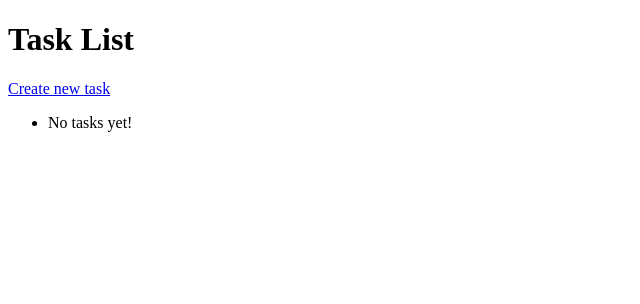
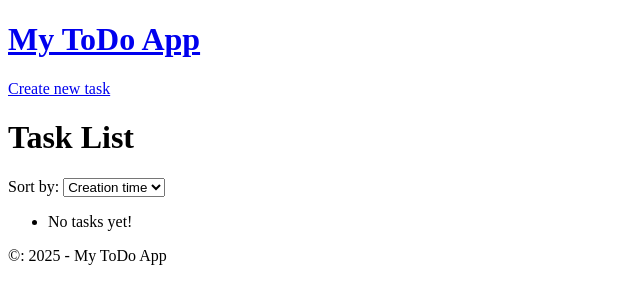
Before and after one commit to Paulo0332/todo_django, a Django app: page /tasks/ in a window 1280 px wide. Shown: the top 304 px of the page, without its empty margins (0-640 px from the left). Run offline with Django 5.2, Linux system fonts and the light colour scheme; data that the repository does not hold is empty.

Commit message:
refactor: updating the task_list.html

```diff
--- a/todo_app/templates/todo_app/task_list.html
+++ b/todo_app/templates/todo_app/task_list.html
@@ -1,14 +1,20 @@
-<!DOCTYPE html>
-<html lang="en">
-<head>
-    <meta charset="UTF-8">
-    <meta name="viewport" content="width=device-width, initial-scale=1.0">
-    <title>Task List</title>
-</head>
-<body>
+{% extends "todo_app/base.html" %}
+
+{% block title %}Task List{% endblock title %}
+
+{% block content %}
     <h1>Task List</h1>
 
-    <a href="{% url "task-create" %}">Create new task</a>
+    <form method="get">
+        <label for="sort">Sort by:</label>
+        <select name="sort" id="sort" onchange="this.form.submit()">
+            <option value="name" {% if request.GET.sort == "name" %}selected{% endif %}>Name</option>
+            <option value="flag" {% if request.GET.sort == "flag" %}selected{% endif %}>Status</option>
+            <option value="created_at" {% if request.GET.sort == "created_at" or not request.GET.sort %}selected{% endif %}>Creation time</option>
+            <option value="updated_at" {% if request.GET.sort == "updated_at" %}selected{% endif %}>Updated time</option>
+        </select>
+    </form>
+
     <ul>
         {% for task in tasks %}
             <li>
@@ -34,5 +40,5 @@
         {% endfor %}
     </ul>
 
-</body>
-</html>
+
+{% endblock content %}
```
